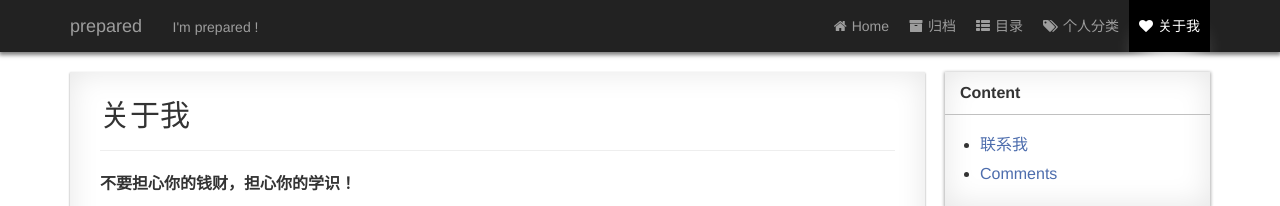
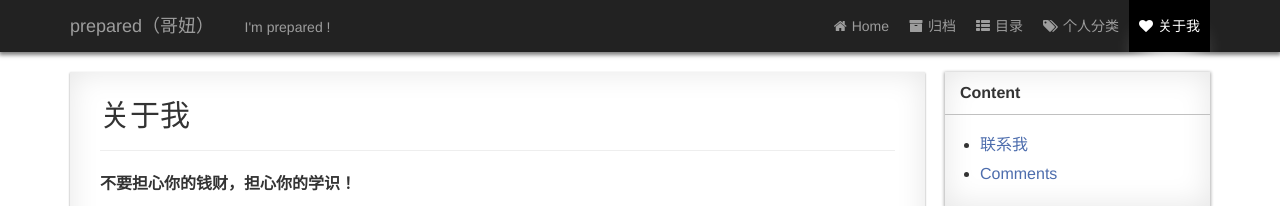
Before and after one commit to prepared48/zhongsb.github.io, a Jekyll site: the page built from page/4about.md, in a window 1280 px wide. Shown: the top 206 px of the page. Built offline with Jekyll 4.4.1, drawn with Linux system fonts in a browser that asks for light colours; comment, search, counter and statistics services are not loaded; a style sheet for code colours, icons or effects is not loaded.

Commit message:
update titile

```diff
--- a/_config.yml
+++ b/_config.yml
@@ -6,7 +6,7 @@
 # 'jekyll serve'. If you change this file, please restart the server process.
 
 # Site settings
-title: prepared
+title: prepared（哥妞）
 brief-intro: I'm prepared !
 baseurl: "/" # the subpath of your site, e.g. /blog
 url: "https://zhongsb.github.io" # the base hostname & protocol for your site
```
